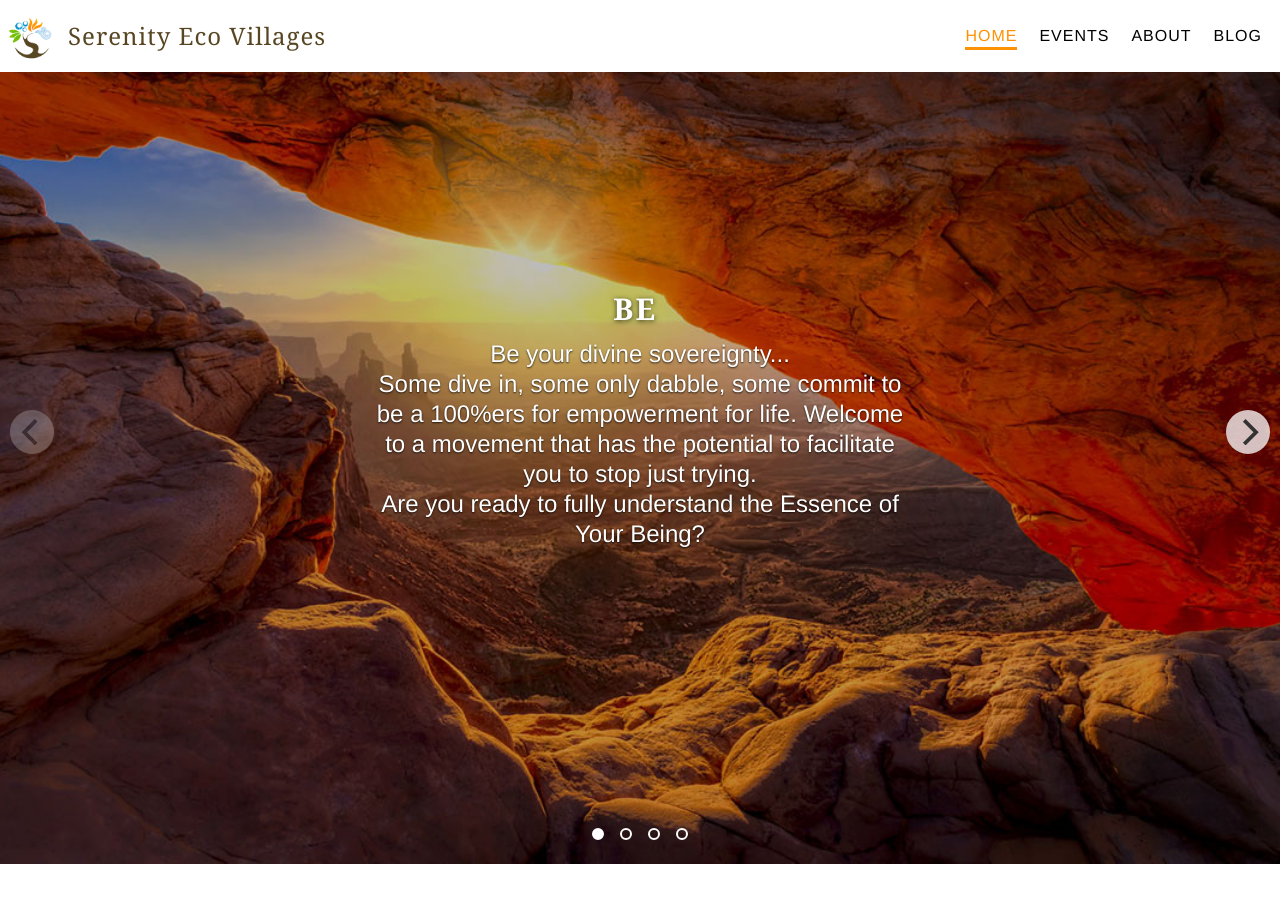
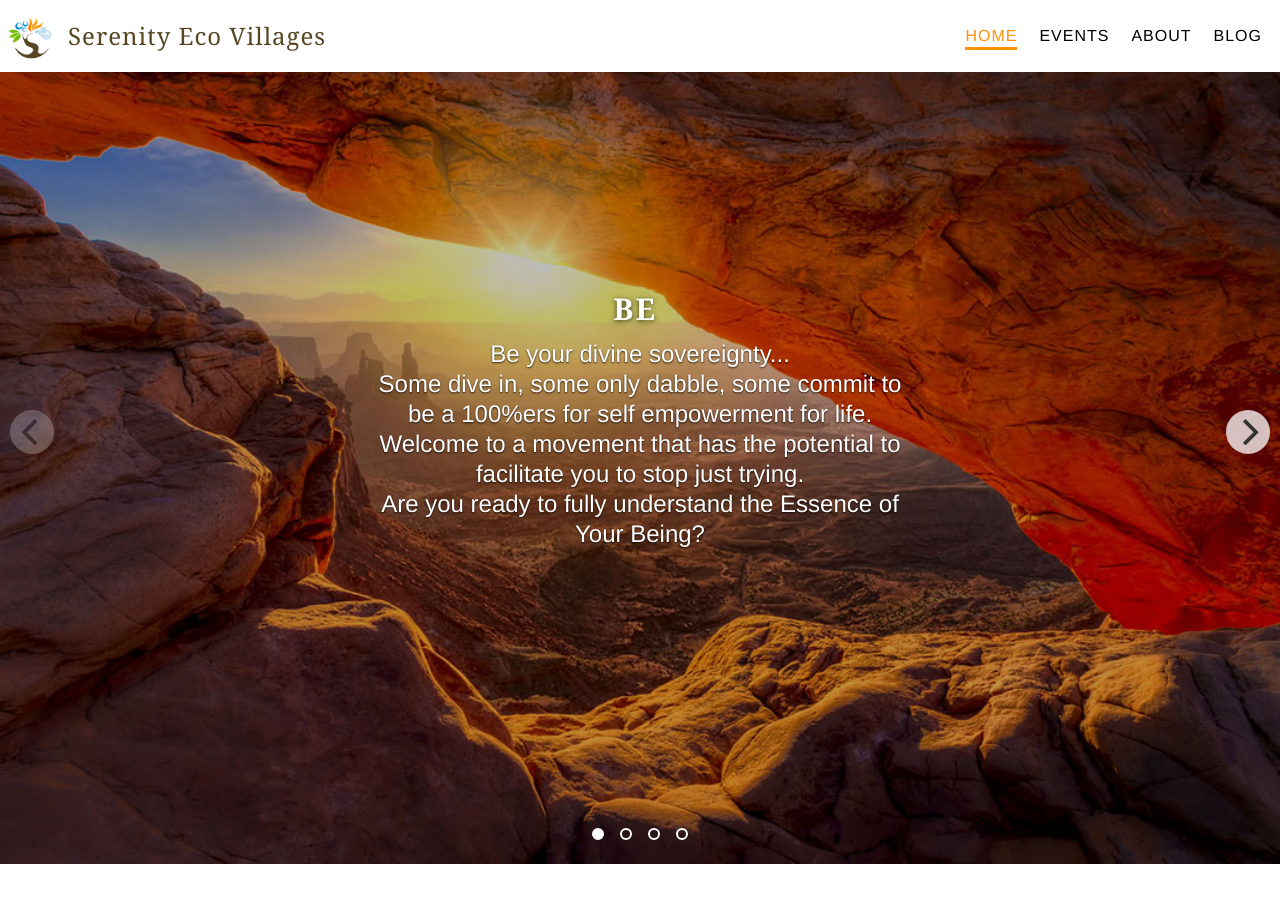
Before and after one commit to kevaleb/essencebeingcenter, a Jekyll site: the page built from _main-pages/home.html, in a window 1280 px wide and 900 px high. Built offline with Jekyll 4.4.1, drawn with Linux system fonts in a browser that asks for light colours; nearby versions of some CDN libraries; some of the changed text lies outside the part shown.

Commit message:
Updated '_main-pages/home.html' via CloudCannon

```diff
--- a/_main-pages/home.html
+++ b/_main-pages/home.html
@@ -12,36 +12,56 @@
 <div class="main-gallery gallery js-flickity">
 	<div class="gallery-cell first-cell" style="background-image: url('/images/banners/arch.jpg');">
 		<hgroup>
-			<h1 class="editable">BE&nbsp;</h1>
-			<p class="editable">Be your divine sovereignty...<br />Some dive in, some only dabble, some commit to be a 100%ers for empowerment for life. Welcome to a movement that has the potential to facilitate you to stop just trying.<br />Are you ready to fully understand the Essence of Your Being?</p>
+			<h1 class="editable">
+				BE&nbsp;
+			</h1>
+			<p class="editable">
+				Be your divine sovereignty...<br />Some dive in, some only dabble, some commit to be a 100%ers for self empowerment for life. Welcome to a movement that has the potential to facilitate you to stop just trying.<br />Are you ready to fully understand the Essence of Your Being?
+			</p>
 		</hgroup>
 	</div>
 
 	<div class="gallery-cell" style="background-image: url('/images/banners/cape.jpg');">
 		<hgroup>
-			<h1 class="editable">Do</h1>
-			<p class="editable">Do what you were born here on earth for<br />Our philosophy is through self-awareness, accountability, creativity and spontaneity one may become able to co-create happiness through higher purpose, commitment, authenticity and integrity.</p>
+			<h1 class="editable">
+				Do
+			</h1>
+			<p class="editable">
+				Do what you were born here on earth for<br />Our philosophy is through self-awareness, accountability, creativity and spontaneity one may become able to co-create happiness through higher purpose, commitment, authenticity and integrity.
+			</p>
 		</hgroup>
 	</div>
 
 	<div class="gallery-cell" style="background-image: url('/images/banners/adventure.jpg');">
 		<hgroup>
-			<h1 class="editable">Have</h1>
-			<p class="editable">Are you willing to create like there is no tomorrow your heartfelt reality, to live your life from the power of your loving word and to have your heaven on earth here now</p>
+			<h1 class="editable">
+				Have
+			</h1>
+			<p class="editable">
+				Are you willing to create like there is no tomorrow your heartfelt reality, to live your life from the power of your loving word and to have your heaven on earth here now
+			</p>
 		</hgroup>
 	</div>
 
 	<div class="gallery-cell" style="background-image: url('/images/banners/change.jpg');">
 		<hgroup>
-			<h1 class="editable">Time to Be All of You</h1>
-			<p class="editable">SEVA is for those ready to be the change you want to see in the world. Those who are ready to take ACTION! For those willing to be permission for others in their life as well.<br />&nbsp;BE DO &amp; HAVE a part of this Inspired Fearless Global Conscious Change!</p>
+			<h1 class="editable">
+				Time to Be All of You
+			</h1>
+			<p class="editable">
+				SEVA is for those ready to be the change you want to see in the world. Those who are ready to take ACTION! For those willing to be permission for others in their life as well.<br />&nbsp;BE DO &amp; HAVE a part of this Inspired Fearless Global Conscious Change!
+			</p>
 		</hgroup>
 	</div>
 </div>
 
 <section>
-	<h3 class="editable">What is SEVA?</h3>
-	<p class="editable">Serenity Eco Village Associations are Global Leaders providing Irresistible Solutions of Genuine Holistic Practices, Wholeness Lifestyles, Well-Being Services, Empowerment Training, Innovative Solutions for Conscientious Living.</p>
+	<h3 class="editable">
+		One Remembered
+	</h3>
+	<p class="editable">
+		One Remembered serving precious humanity providing irresistible solutions of genuine holistic practices, wholenesslifestyles, well-being services, empowerment trainings, innovative solutions for Conscientious Living.
+	</p>
 </section>
 
 {% assign events = site.events %}
```
